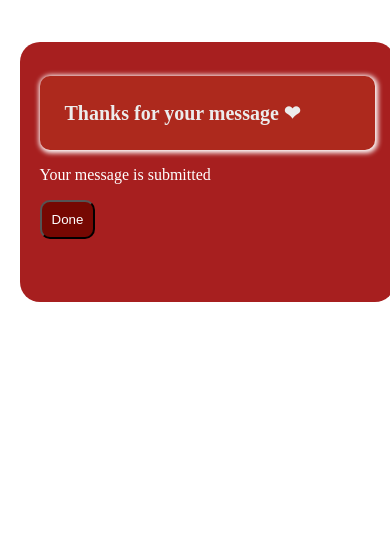
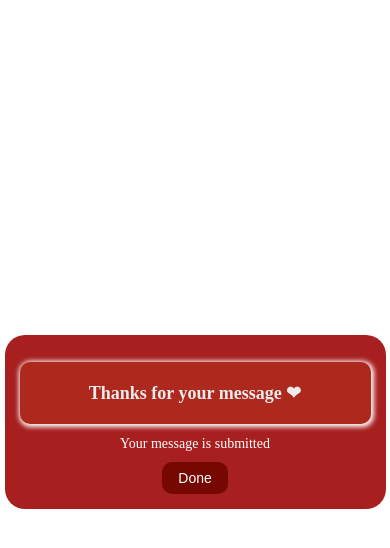
Before and after one commit to JagadeeswaranKB/JagadeeswaranKB.github.io, a plain HTML site: page thanks.html in a window 390 px wide. Drawn offline with Linux system fonts and the light colour scheme.

Commit message:
Responsiveness fix

```diff
--- a/thanks.html
+++ b/thanks.html
@@ -5,34 +5,97 @@
   <meta http-equiv="X-UA-Compatible" content="IE=edge">
   <meta name="viewport" content="width=device-width, initial-scale=1.0">
   <title>Jagadeeswaran K B</title>
-    <link rel="shortcut icon" type="images/ico" href="Assets/img/favicon.ico"
+  <link rel="shortcut icon" type="images/ico" href="Assets/img/favicon.ico">
+
+  <style>
+    body {
+      background-color: #ffffff;
+      display: flex;
+      align-items: center;
+      justify-content: center;
+      min-height: 100vh;
+      margin: 0;
+    }
+
+    .container {
+      padding: 20px;
+      box-shadow: 0px 0px 10px 3px rgb(255, 255, 255);
+      background-color: #a71f1f;
+      border-radius: 20px;
+      width: 86%;
+      max-width: 400px;
+      text-align: center;
+      transition: 0.3s ease;
+    }
+
+    h1 {
+      background-color: rgb(173, 41, 29);
+      color: rgb(236, 236, 236);
+      padding: 25px;
+      border-radius: 10px;
+      box-shadow: 1px 1px 5px 2px rgb(255, 255, 255);
+      font-size: 20px;
+    }
+
+    p {
+      color: rgb(255, 255, 255);
+      font-size: 16px;
+      margin: 10px 0;
+    }
+
+    button {
+      border-radius: 10px;
+      background-color: #760802;
+      color: #ffffff;
+      padding: 10px 20px;
+      border: none;
+      cursor: pointer;
+      transition: 0.3s;
+    }
+
+    button:hover {
+      background-color: #8c0d05;
+    }
+
+    /* Mobile Responsive */
+    @media screen and (max-width: 480px) {
+      .container {
+        width: 90%;
+        padding: 15px;
+      }
+
+      h1 {
+        font-size: 18px;
+        padding: 20px;
+      }
+
+      p {
+        font-size: 14px;
+      }
+
+      button {
+        padding: 8px 16px;
+        font-size: 14px;
+      }
+    }
+  </style>
 </head>
 
-<body style="background-color:#ffffff; align-items: center; justify-content: center;">
-
-        <div class="container" onclick="fading(this)" id="container" style="padding: 20px; box-shadow: 0px 0px 10px 3px rgb(255, 255, 255) ; background-color: #a71f1f; align-items: center; justify-content: center; width: 86%; height: 26%; border-radius: 20px; position: absolute; left: 5%; top: 5%;">
-<h1 style="background-color: rgb(173, 41, 29); color: rgb(236, 236, 236); padding: 25px; border-radius: 10px;  box-shadow: 1px 1px 5px 2px rgb(255, 255, 255); font-size: 20px;">
-    Thanks for your message ❤</h1>
-<p style="color: rgb(255, 255, 255);">Your message is submitted  </p>
-<button onclick="myFunction()" style="border-radius: 10px; background-color:#760802; color: #ffffff; padding: 10px;">
- Done
-</button>
+<body>
+  <div class="container" onclick="fading(this)" id="container">
+    <h1>Thanks for your message ❤</h1>
+    <p>Your message is submitted</p>
+    <button onclick="myFunction()">Done</button>
   </div>
 
   <script>
-    function action(x) {
-        x.style.width="120px";
-        x.style.opacity = "0";
+    function fading(y) {
+      y.style.opacity = "0";
+      y.style.transition = '.2s';
     }
 
-    function fading(y) {
-        y.style.width = "200px";
-        y.style.opacity = "0";
-        y.style.transition = '.2s';
-
-    }
     function myFunction() {
-  location.replace("https://jagadeeswarankb.github.io/")
+      location.replace("https://jagadeeswarankb.github.io/");
     }
   </script>
 </body>
```
Lines whose indentation alone changed are shown as unchanged.
